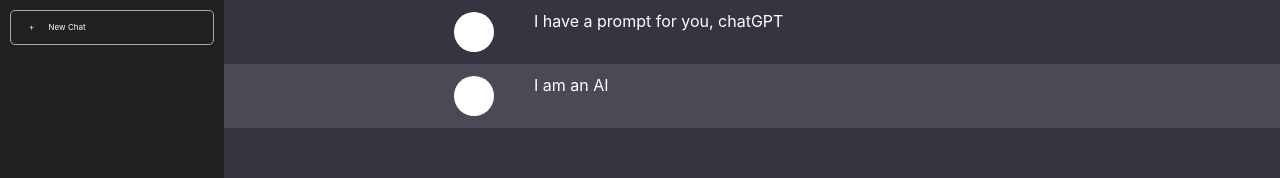
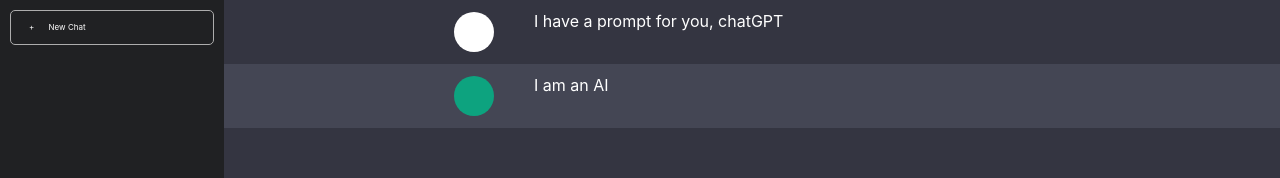
Before and after one commit to mario-oliver/MOpenAI, a React (Create React App) app in the folder client/: page / in a window 1280 px wide. Shown: the top 178 px of the page. Built offline with nearby package versions, Linux system fonts and the light colour scheme.

Commit message:
added avatar colors

```diff
--- a/client/src/App.css
+++ b/client/src/App.css
@@ -67,7 +67,7 @@
   text-align: left;
 }
 .chat-message.chatgpt {
-  background-color: rgb(255, 255, 255, 0.1);
+  background-color: #444654;
 }
 
 .chat-message-center {
@@ -85,6 +85,12 @@
   width: 40px;
   height: 40px;
 }
+.avatar.chatgpt {
+  background-color: #0da37f;
+  border-radius: 50%;
+  width: 40px;
+  height: 40px;
+}
 .message {
   padding-left: 40px;
   padding-right: 40px;
--- a/client/src/App.js
+++ b/client/src/App.js
@@ -20,7 +20,7 @@ function App() {
           </div>
           <div className="chat-message chatgpt">
             <div className="chat-message-center">
-              <div className="avatar"></div>
+              <div className="avatar chatgpt"></div>
               <div className="message">I am an AI </div>
             </div>
           </div>
```
